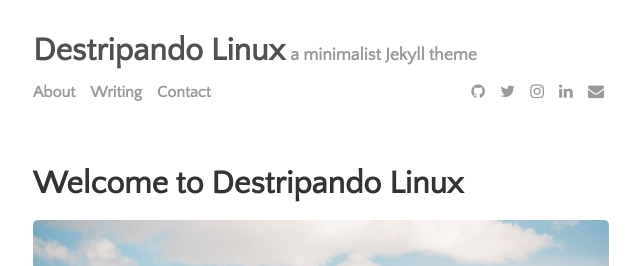
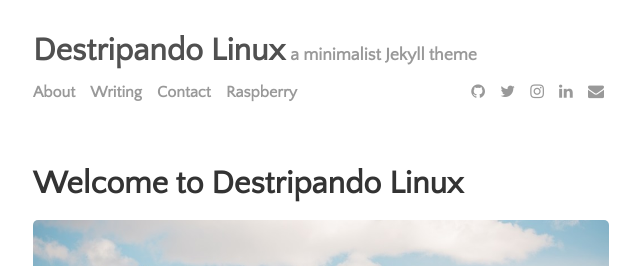
Before and after one commit to MrRastayoung/MrRastayoung.github.io, a Jekyll site: the page built from index.html, in a window 1280 px wide and 900 px high. Shown: the top 266 px of the window, without its empty margins (319-959 px from the left). Built offline with Jekyll 4.4.1, drawn with Linux system fonts in a browser that asks for light colours; nearby versions of some CDN libraries; the list of posts is cut into pages by our own code.

Commit message:
new config

```diff
--- a/_config.yml
+++ b/_config.yml
@@ -21,6 +21,8 @@ navigation:
   url: /writing
 - title: Contact
   url: /contact
+- title: Raspberry
+  url: /raspberry
 
 paginate:            5
 disqus:              #"your-disqus"
```
